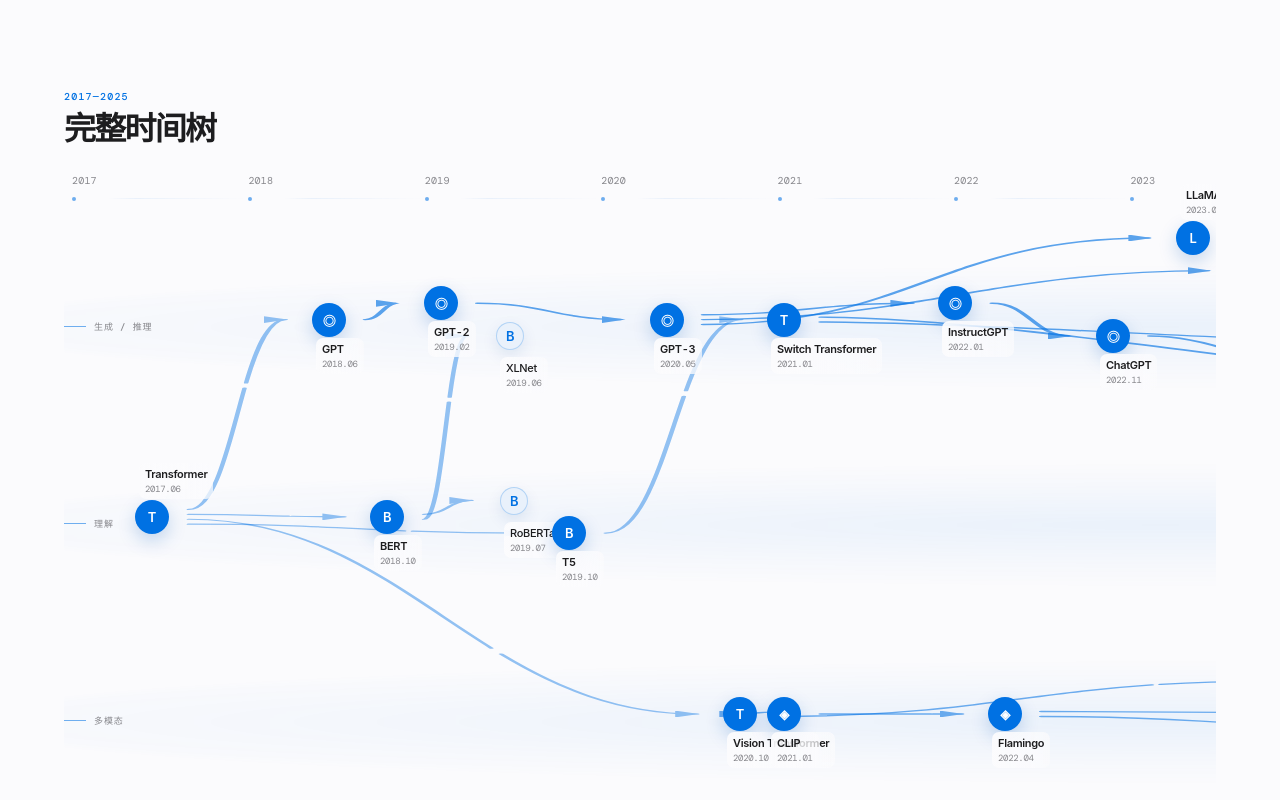
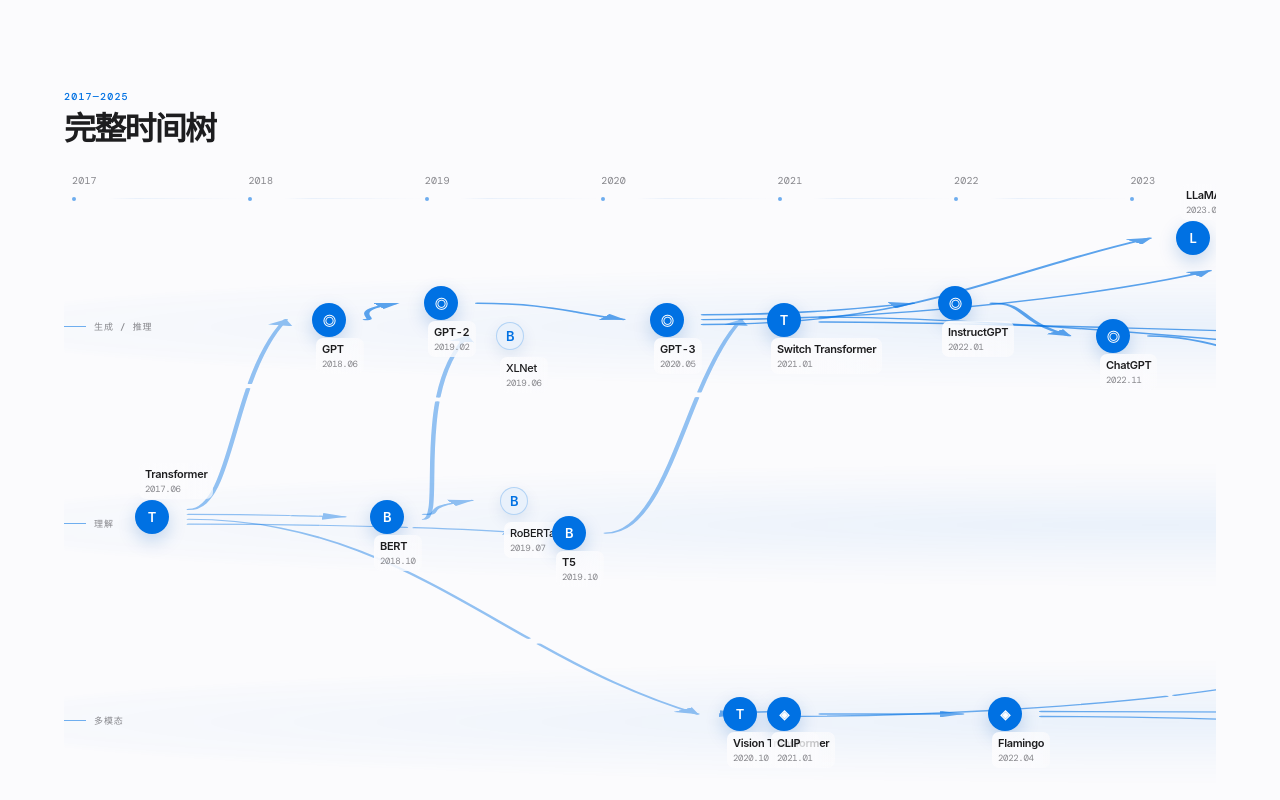
Before and after one commit to LXF0047/llm-timeline, a React (Vite) app: page / in a window 1280 px wide. Shown: the part 792-1592 px from the top of the page. Built offline with nearby package versions, Linux system fonts and the light colour scheme.

Commit message:
Aim timeline arrows at target nodes

```diff
--- a/src/main.jsx
+++ b/src/main.jsx
@@ -102,8 +102,9 @@ function App(){
             <defs><marker id="mind-arrow" markerWidth="1" markerHeight="1" refX=".88" refY=".5" orient="auto" markerUnits="userSpaceOnUse"><path d="M0 0 .95 .5 0 1z" fill="context-stroke" /></marker></defs>
             {timelineEdges.map((edge,index) => {
               const from = layoutFor(edge.source); const to = layoutFor(edge.target); const siblings=timelineEdges.filter(item=>item.source.id===edge.source.id); const siblingIndex=siblings.findIndex(item=>item.target.id===edge.target.id);
-              const sourcePort=portOffset(siblingIndex,siblings.length); const start = from.x + 1.45; const end = to.x - 1.7; const span = Math.max(1, end - start); const lead = Math.min(8.6, span * .47);
-              const path = `M ${start} ${from.y+sourcePort} C ${start + lead} ${from.y+sourcePort}, ${end - lead} ${to.y}, ${end} ${to.y}`;
+              const sourcePort=portOffset(siblingIndex,siblings.length); const sourceY=from.y+sourcePort; const start = from.x + 1.45; const end = to.x - 1.7; const span = Math.max(1, end - start); const lead = Math.min(8.6, span * .47); const verticalDelta=to.y-sourceY;
+              const approachX=Math.min(Math.max(2.2,Math.abs(verticalDelta)*.52),Math.max(2.2,span*.38)); const approachY=Math.sign(verticalDelta)*Math.min(8.5,Math.abs(verticalDelta)*.45);
+              const path = `M ${start} ${sourceY} C ${start + lead} ${sourceY}, ${end - approachX} ${to.y-approachY}, ${end} ${to.y}`;
               return <path key={`${edge.source.id}-${edge.target.id}`} className={`connection branch-${branchFor(edge.source)}`} d={path} pathLength="1" markerEnd="url(#mind-arrow)" style={{'--delay':`${(edge.source.year-2017)*.075+index*.012}s`}} />;
             })}
           </svg>
```
